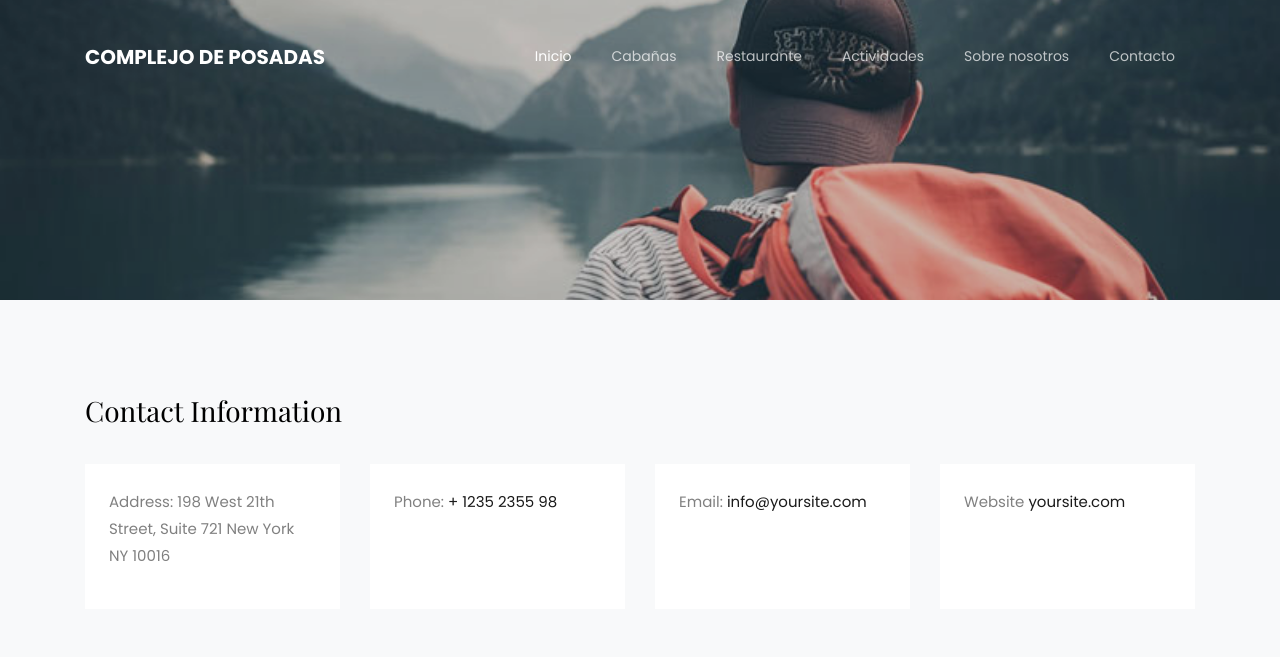
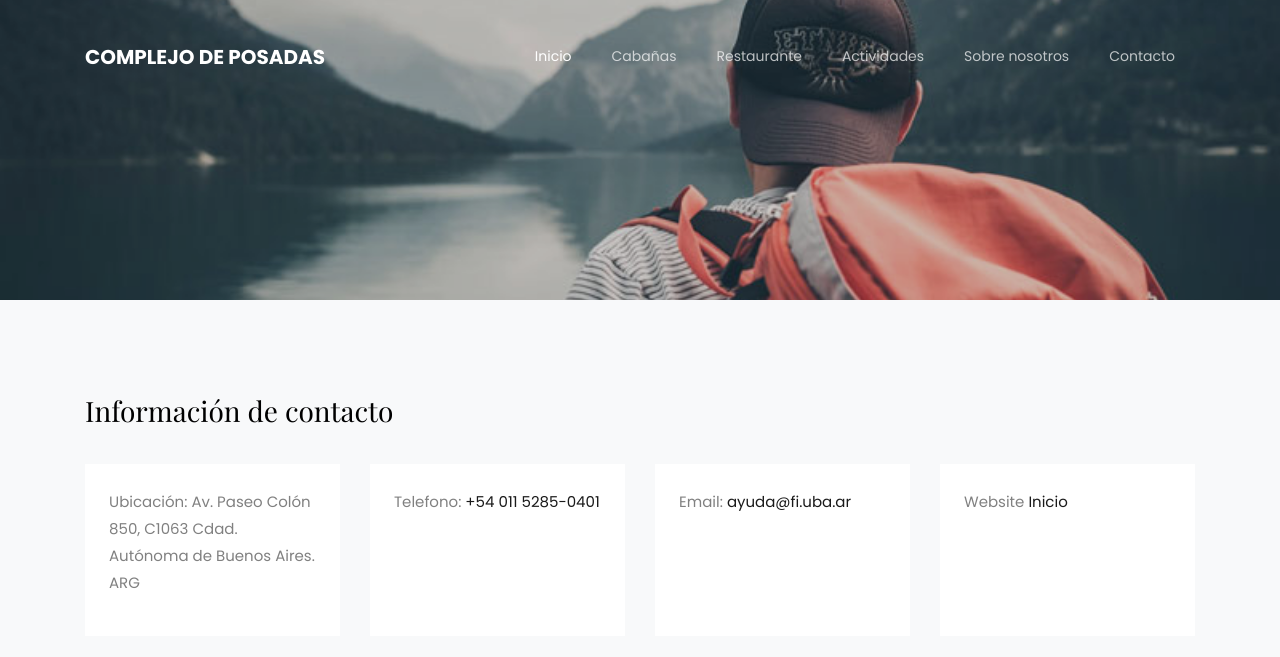
Before and after one commit to facusora01/Guerra_Suave, a Flask app: page /contact in a window 1280 px wide. Shown: the top 657 px of the page. Run offline with Flask 3, Linux system fonts and the light colour scheme; some libraries are stand-ins or nearby versions; some web fonts are replaced.

Commit message:
Pagina de contacto (falta el formulario)

```diff
--- a/Frontend/templates/contact.html
+++ b/Frontend/templates/contact.html
@@ -8,8 +8,8 @@
         <div class="row no-gutters slider-text d-flex align-itemd-end justify-content-center">
           <div class="col-md-9 ftco-animate text-center d-flex align-items-end justify-content-center">
           	<div class="text">
-	            <p class="breadcrumbs mb-2"><span class="mr-2"><a href="{{ url_for('index') }}">Home</a></span> <span>Contact</span></p>
-	            <h1 class="mb-4 bread">Contact Us</h1>
+	            <p class="breadcrumbs mb-2"><span class="mr-2"><a href="{{ url_for('index') }}">Inicio</a></span> <span>Contacto</span></p>
+	            <h1 class="mb-4 bread">Contacto</h1>
             </div>
           </div>
         </div>
@@ -21,27 +21,27 @@
       <div class="container">
         <div class="row d-flex mb-5 contact-info">
           <div class="col-md-12 mb-4">
-            <h2 class="h3">Contact Information</h2>
+            <h2 class="h3">Información de contacto</h2>
           </div>
           <div class="w-100"></div>
           <div class="col-md-3 d-flex">
           	<div class="info bg-white p-4">
-	            <p><span>Address:</span> 198 West 21th Street, Suite 721 New York NY 10016</p>
+	            <p><span>Ubicación:</span> Av. Paseo Colón 850, C1063 Cdad. Autónoma de Buenos Aires. ARG</p>
 	          </div>
           </div>
           <div class="col-md-3 d-flex">
           	<div class="info bg-white p-4">
-	            <p><span>Phone:</span> <a href="tel://1234567920">+ 1235 2355 98</a></p>
+	            <p><span>Telefono:</span> <a href="tel://+54 011 5285-0401">+54 011 5285-0401</a></p>
 	          </div>
           </div>
           <div class="col-md-3 d-flex">
           	<div class="info bg-white p-4">
-	            <p><span>Email:</span> <a href="mailto:info@yoursite.com">info@yoursite.com</a></p>
+	            <p><span>Email:</span> <a href="mailto:ayuda@fi.uba.ar">ayuda@fi.uba.ar</a></p>
 	          </div>
           </div>
           <div class="col-md-3 d-flex">
           	<div class="info bg-white p-4">
-	            <p><span>Website</span> <a href="#">yoursite.com</a></p>
+	            <p><span>Website</span> <a href="{{ url_for('index') }}">Inicio</a></p>
 	          </div>
           </div>
         </div>
```
